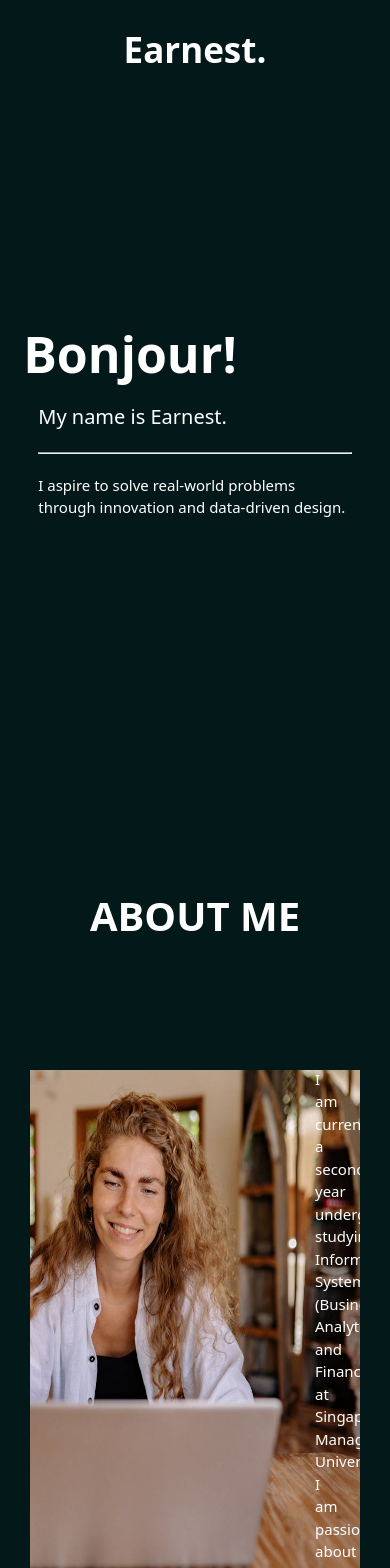
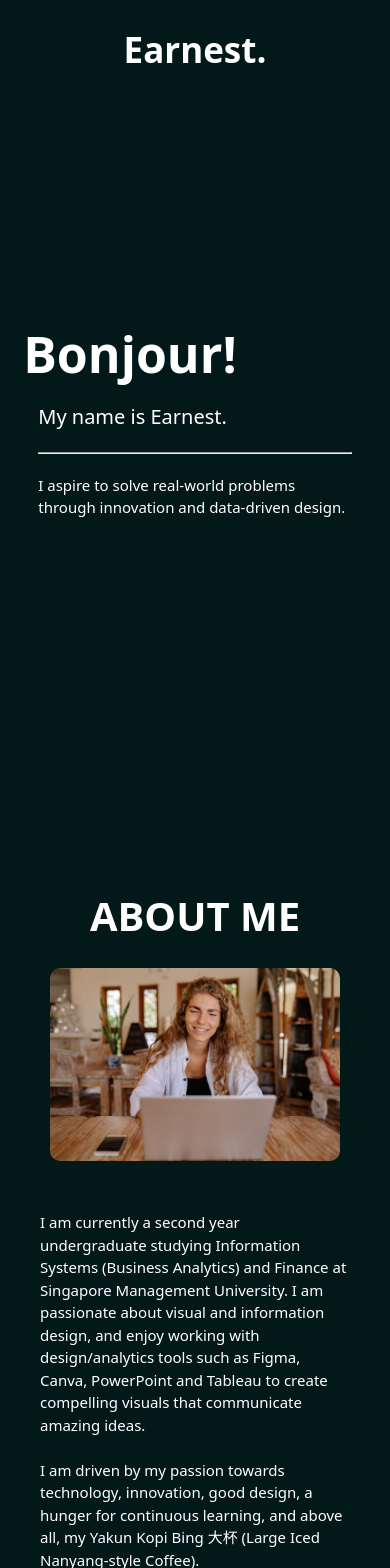
Before and after one commit to dev-basit/portfolio-ernest, a Next.js app: page / in a window 390 px wide. Shown: the top 1568 px of the page. Built offline with nearby package versions, Linux system fonts and the light colour scheme.

Commit message:
Done: About component responsivenes

```diff
--- a/src/components/about/index.tsx
+++ b/src/components/about/index.tsx
@@ -15,6 +15,7 @@ function About() {
             width={600}
             height={500}
             alt="about me"
+            layout="responsive"
             style={{ borderRadius: "1rem" }}
           />
         </AboutStyles.AboutLeftContainer>
--- a/src/components/about/styles.ts
+++ b/src/components/about/styles.ts
@@ -1,18 +1,33 @@
 import styled from "styled-components";
 
 const AboutContainer = styled.main`
-  height: 100vh;
+  min-height: 100vh;
   padding: 5rem 0;
   overflow: hidden;
+
+  @media screen and (max-width: 768px) {
+    max-height: 200vh;
+  }
 `;
 
 const AboutHeading = styled.h2`
   text-align: center;
+  margin-bottom: 5rem;
+
+  @media screen and (max-width: 768px) {
+    margin-bottom: 3rem;
+  }
 `;
 
 const AbouContentContainer = styled.section`
   display: flex;
+  align-items: center;
   height: 100%;
+
+  @media screen and (max-width: 768px) {
+    flex-direction: column;
+    row-gap: 5rem;
+  }
 `;
 
 const AboutLeftContainer = styled.section`
@@ -20,11 +35,28 @@ const AboutLeftContainer = styled.section`
   justify-content: center;
   align-items: center;
   width: 50%;
+  padding: 0 5rem;
+
+  @media screen and (max-width: 768px) {
+    width: 100%;
+    padding: 0 2rem;
+  }
 `;
 
 const AboutRightContainer = styled.section`
+  position: relative;
   width: 50%;
-  padding: 12rem;
+  padding: 0 5rem;
+
+  @media screen and (max-width: 1280px) {
+    font-size: 1.5rem;
+  }
+
+  @media screen and (max-width: 768px) {
+    width: 100%;
+    padding: 0 1rem;
+    flex: 1;
+  }
 `;
 
 export const AboutStyles = {
```
